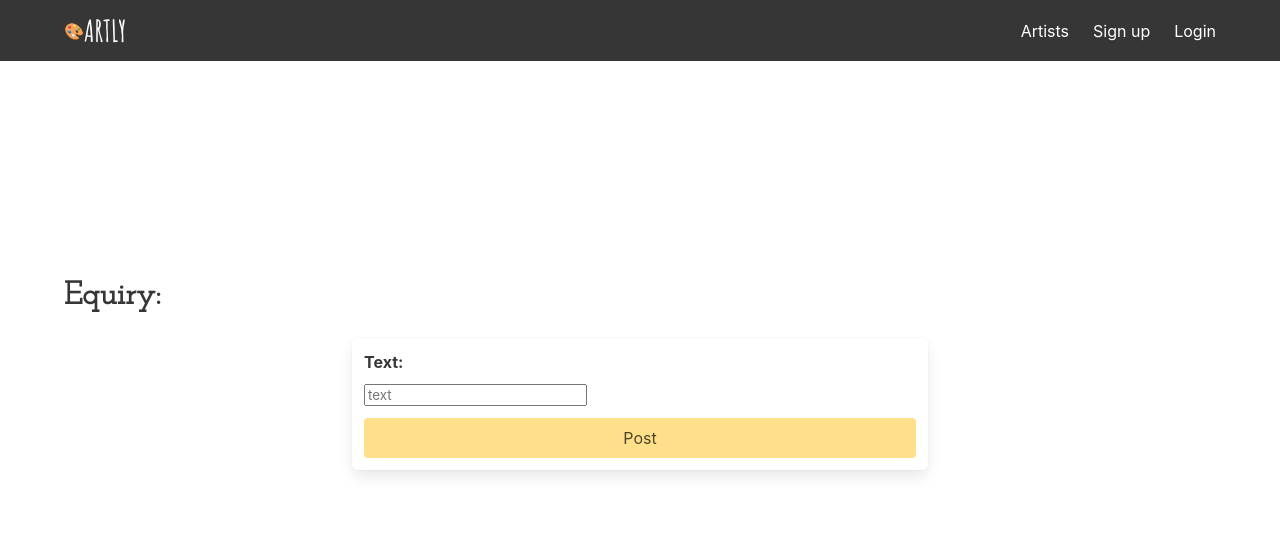
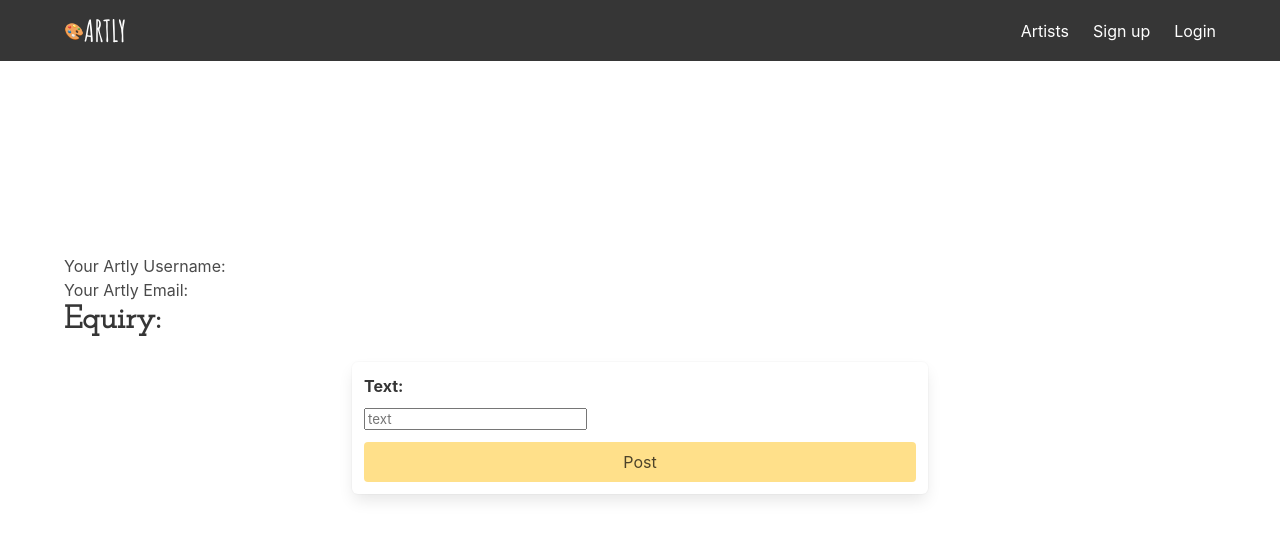
Before and after one commit to NoaFilosof08/sei-project-4, a React (Create React App) app in the folder frontend/: page /enquire/1 in a window 1280 px wide. Shown: the top 538 px of the page. Built offline with nearby package versions, Linux system fonts and the light colour scheme; no server answers.

Commit message:
enquiry done

```diff
--- a/frontend/src/components/Artist/CreateEnquiry.js
+++ b/frontend/src/components/Artist/CreateEnquiry.js
@@ -42,8 +42,8 @@ class CreateArt extends React.Component {
       <section className="hero is-fullheight-with-navbar">
         <div className="hero-body">
           <div className="container">
-            <div>{this.state.user.username}</div>
-            <div>{this.state.user.email}</div>
+            <p>Your <span id="logo" >Artly</span> Username:</p><div>{this.state.user.username}</div>
+            <p>Your <span id="logo" >Artly</span> Email:</p><div>{this.state.user.email}</div>
             <h2 className="title">Equiry:</h2>
 
             <form onSubmit={this.handleSubmit} className="column is-half is-offset-one-quarter box">
```
